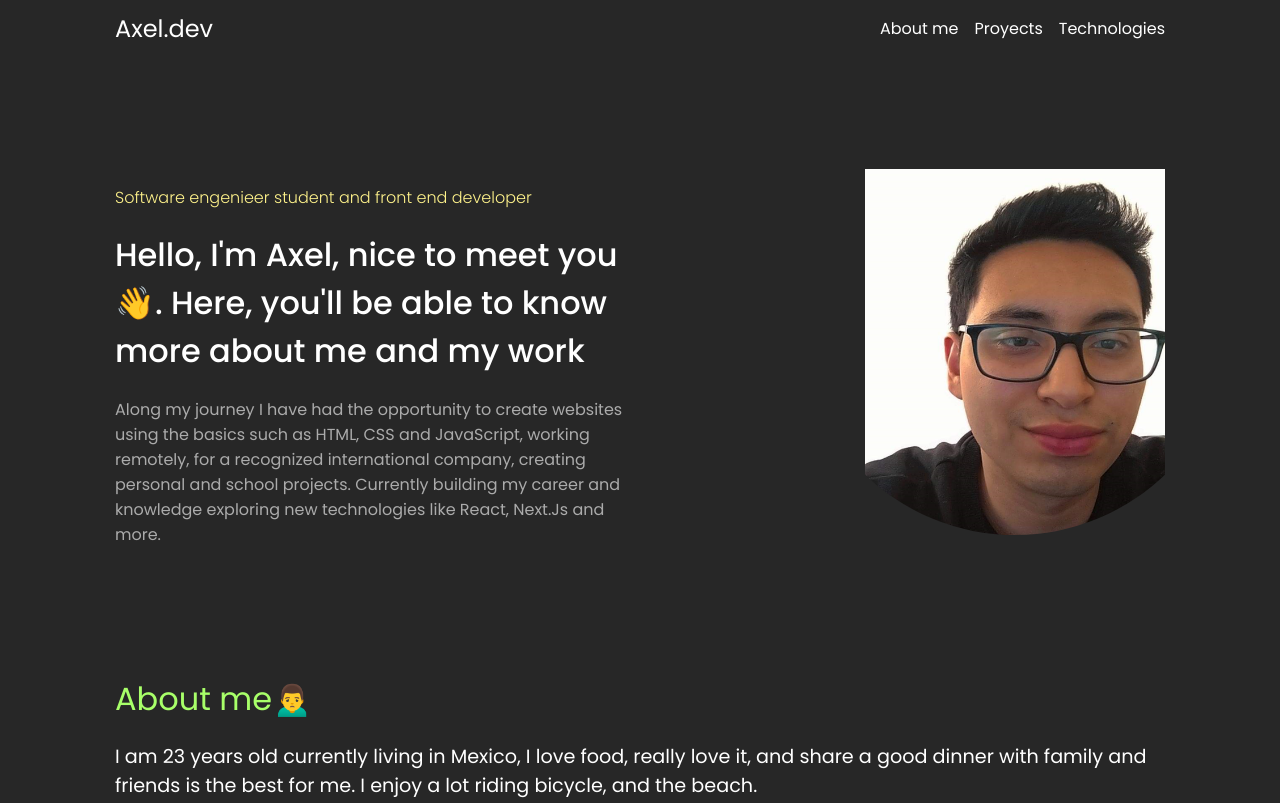
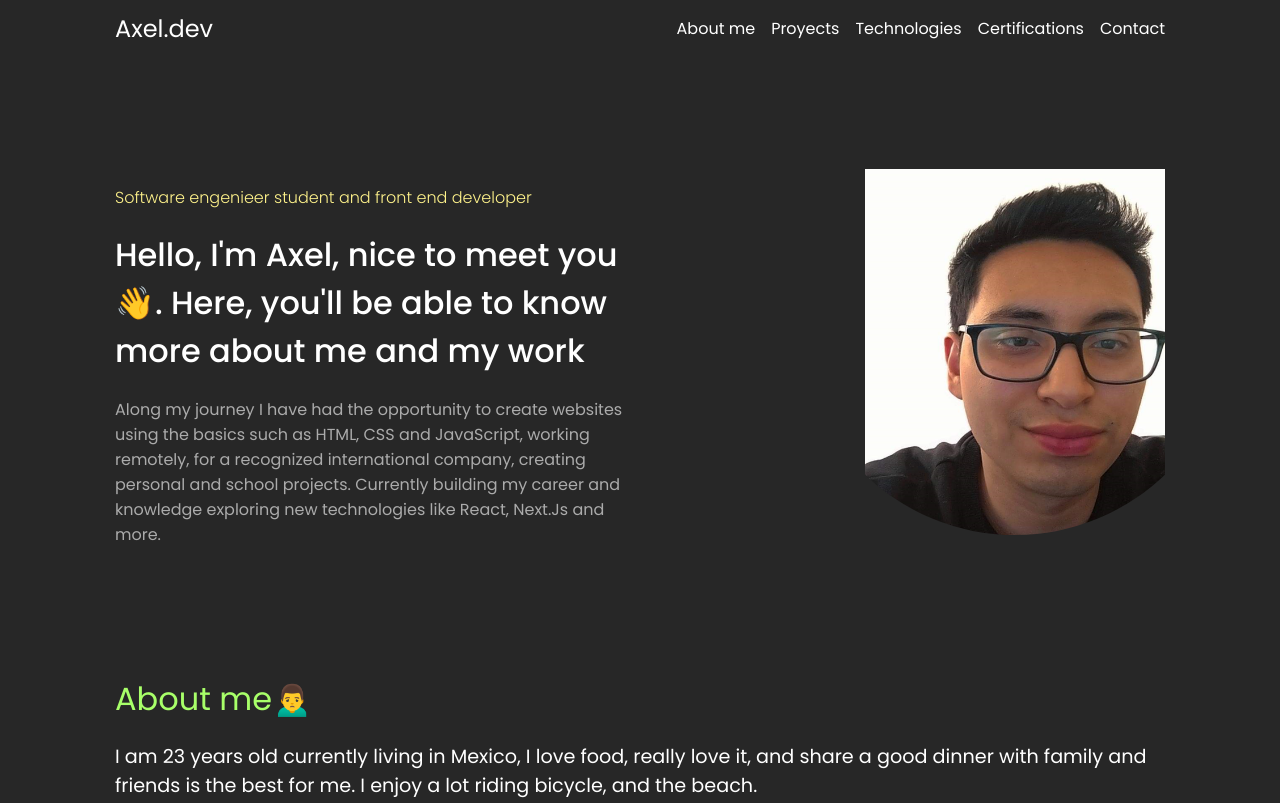
Before and after one commit to Axelhrdz/Portfolio-academlo, a website: page index.html in a window 1280 px wide. Shown: the top 803 px of the page. Drawn offline with nearby package versions, Linux system fonts and the light colour scheme.

Commit message:
editing navbar links

```diff
--- a/index.html
+++ b/index.html
@@ -32,6 +32,8 @@
                 <li class="nav__link"><a href="#experience">Proyects</a></li>
                 <!-- <li class="nav__link">My Work</li> -->
                 <li class="nav__link"><a href="#stack">Technologies</a></li>
+                <li class="nav__link"><a href="#cert">Certifications</a></li>
+                <li class="nav__link"><a href="#contact">Contact</a></li>
             </ul>
             <!-- <button type="button" class="btn nav__button"><i class='bx bx-menu'></i></button> -->
         </div>
@@ -209,7 +211,7 @@
     <!-- REVIEWS -->
 
     <!-- CERTIFICATIONS -->
-    <div class="certifications">
+    <div class="certifications" id="cert">
         <span class="certi___title">Certifications</span>
         <br>
         <br>
@@ -229,7 +231,7 @@
     <!-- CERTIFICATIONS -->
 
     <!-- CONTACT ME -->
-    <div class="contactMe">
+    <div class="contactMe" id="contact">
         <span class="contact__title">Contact me 📩</span>
 
         <div class="cont__items-container">
```
